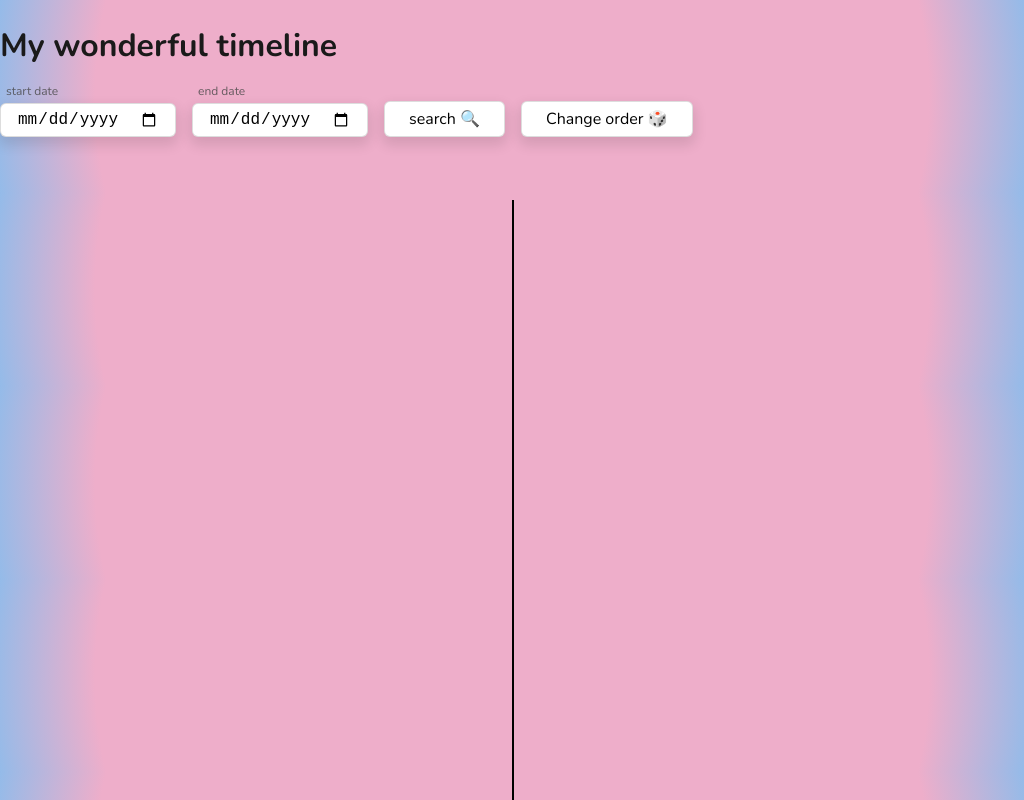
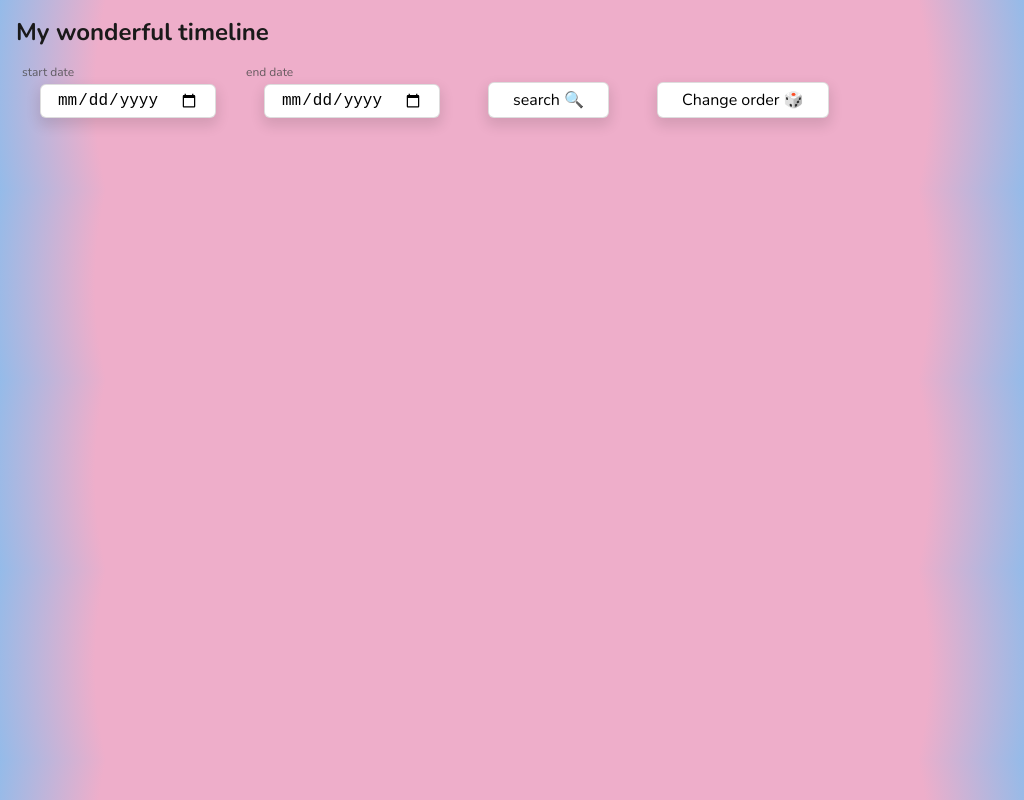
Before and after one commit to Loa212/starwars, a plain HTML site: page index.html in a window 1024 px wide. Shown: the top 800 px of the page. Drawn offline with nearby package versions, Linux system fonts and the light colour scheme; no server answers.

Commit message:
responsiveness

```diff
--- a/index.html
+++ b/index.html
@@ -13,11 +13,11 @@
 
 <body>
     <div class="content">
-        <h1 class="font-bold title">My wonderful timeline</h1>
+        <h2 class="font-bold title">My wonderful timeline</h2>
 
         <div class="vertical-line"></div>
 
-        <div class="mt-16px flex">
+        <div class="input-div mt-16px">
             <div>
                 <p class="text-xs text-dark-gray label">start date</p>
                 <input class="date-input start-date" type="date">
--- a/styles.css
+++ b/styles.css
@@ -17,6 +17,12 @@ body{
 
 .content{
     padding-top: 24px;
+}
+
+@media (max-width: 1024px){
+    .content{
+        padding: 16px 16px;
+    }
 }
 
 .dark-mode{
@@ -124,6 +130,30 @@ input:hover{
     display: flex;
 }
 
+@media (max-width: 1024px){
+    input{
+        margin: 16px 0px;
+    }
+    button{
+        margin: 16px 0px;
+    }
+}
+
+@media (min-width: 1024px){
+    input{
+        margin: 0px 24px;
+    }
+    button{
+        margin: 0px 24px;
+    }
+}
+
+@media (min-width: 1024px){
+    .input-div{
+        display: flex;
+    }
+}
+
 .align-self-flex-end{
     align-self: flex-end;
 }
@@ -137,10 +167,17 @@ input:hover{
     background: #000;
     height: 100%;
     position: absolute;
+    top: 200px;
+    left: 2%;
+    left: 50%;
     align-self: center;
-    left: 50%;
-    top: 200px;
 }
+@media (max-width: 1024px){
+    .vertical-line{
+        display: none;
+    }
+}
+
 
 
 .planets-div {
@@ -154,10 +191,32 @@ input:hover{
 .planet-card{
     background: #1a1a1a;
     height: 80px;
+    border-radius: 6px;
+    /**/
+    padding: 16px 36px;
+    margin: 24px 16px;
+    /**/
+    text-align: start;
+    opacity: 0;
+    transition: opacity 1s ease-out;
+}
+
+@media (min-width: 1024px){
+    .planets-div {
+        padding-top: 56px;
+        margin: auto;
+        display: flex;
+        flex-direction: column;
+    }
+
+    .planet-card{
+        background: #1a1a1a;
+        height: 80px;
         max-width: 40%;
         border-radius: 6px;
         /**/
         padding: 16px 36px;
+        margin: 0px;
         /**/
         text-align: end;
         opacity: 0;
@@ -177,6 +236,8 @@ input:hover{
         text-align: end;
     }
 
+}
+
 .planet-card > h3 {
     color: #fbfbfb;
     font-size: x-large;
```
Lines whose indentation alone changed are shown as unchanged.
